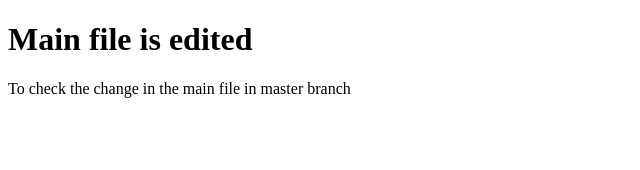
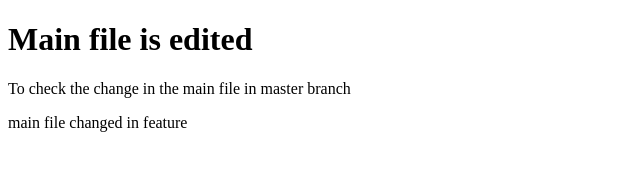
Before and after one commit to shahinam06/git-sample, a plain HTML site: page main.html in a window 1280 px wide. Shown: the whole page, without its empty margins (0-640 px from the left). Drawn offline with Linux system fonts and the light colour scheme.

Commit message:
main file changed in feature

```diff
--- a/main.html
+++ b/main.html
@@ -8,5 +8,6 @@
  <body>
     <h1>Main file is edited</h1>
     <p>To check the change in the main file in master branch</p>
+    <p>main file changed in feature</p>
  </body>
  </html>
```
